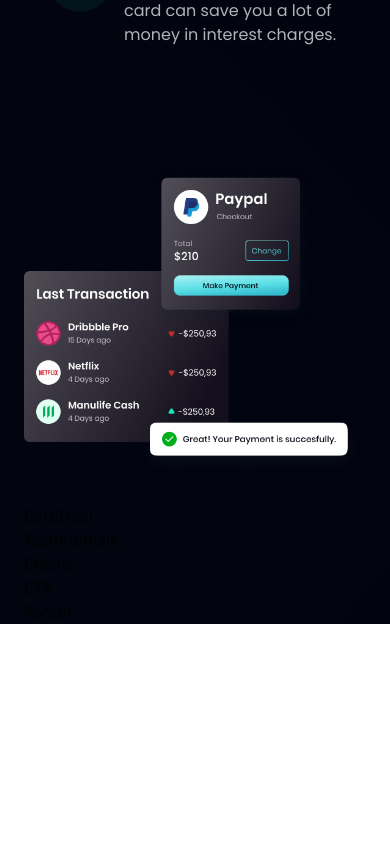
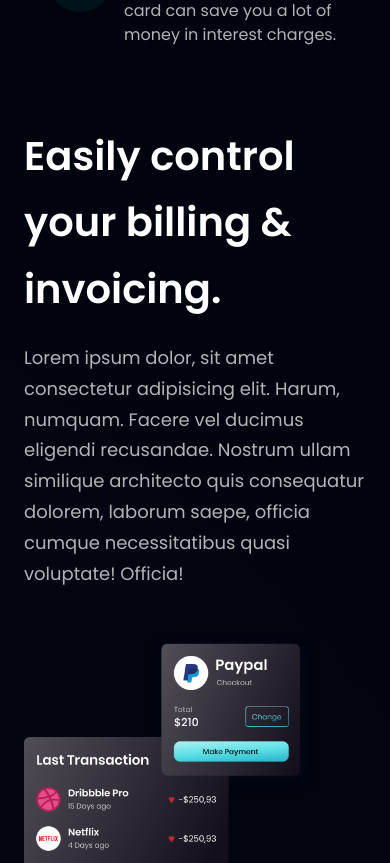
Before and after one commit to nejidevelops/modern_bank_app, a React (Vite) app: page / in a window 390 px wide. Shown: the part 2600-3463 px from the top of the page. Before the commit the page ends 3224 px from the top, so only its background shows below. Built offline with nearby package versions, Linux system fonts and the light colour scheme.

Commit message:
billing section is heading to completion as it is super responsive

```diff
--- a/src/components/Billing.jsx
+++ b/src/components/Billing.jsx
@@ -10,6 +10,11 @@
         <div className="absolute z-[3] -left-1/2 top-0 w-[50%] h-[50%] rounded-full white__gradient" />
         <div className="absolute z-[0] -left-1/2 bottom-0 w-[50%] h-[50%] rounded-full pink__gradient" />
       </div>
+
+      <div className={layout.sectionInfo}>
+        <h2 className={styles.heading2}>Easily control your <br className="sm:block hidden" /> billing & invoicing.</h2>
+        <p className={`${styles.paragraph} max-w-[470px] mt-5`}>Lorem ipsum dolor, sit amet consectetur adipisicing elit. Harum, numquam. Facere vel ducimus eligendi recusandae. Nostrum ullam similique architecto quis consequatur dolorem, laborum saepe, officia cumque necessitatibus quasi voluptate! Officia!</p>
+      </div>
     </section>
   )
 }
```
